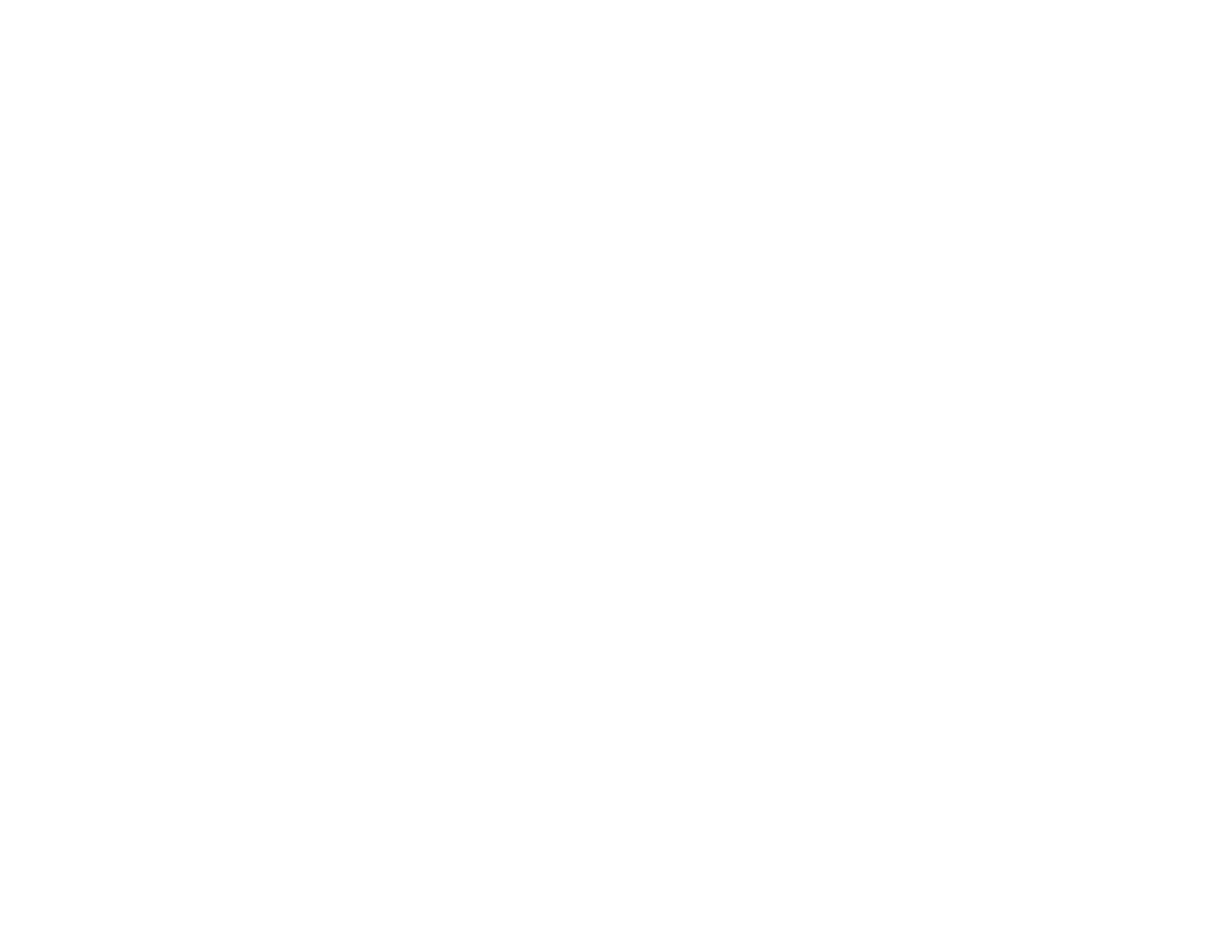
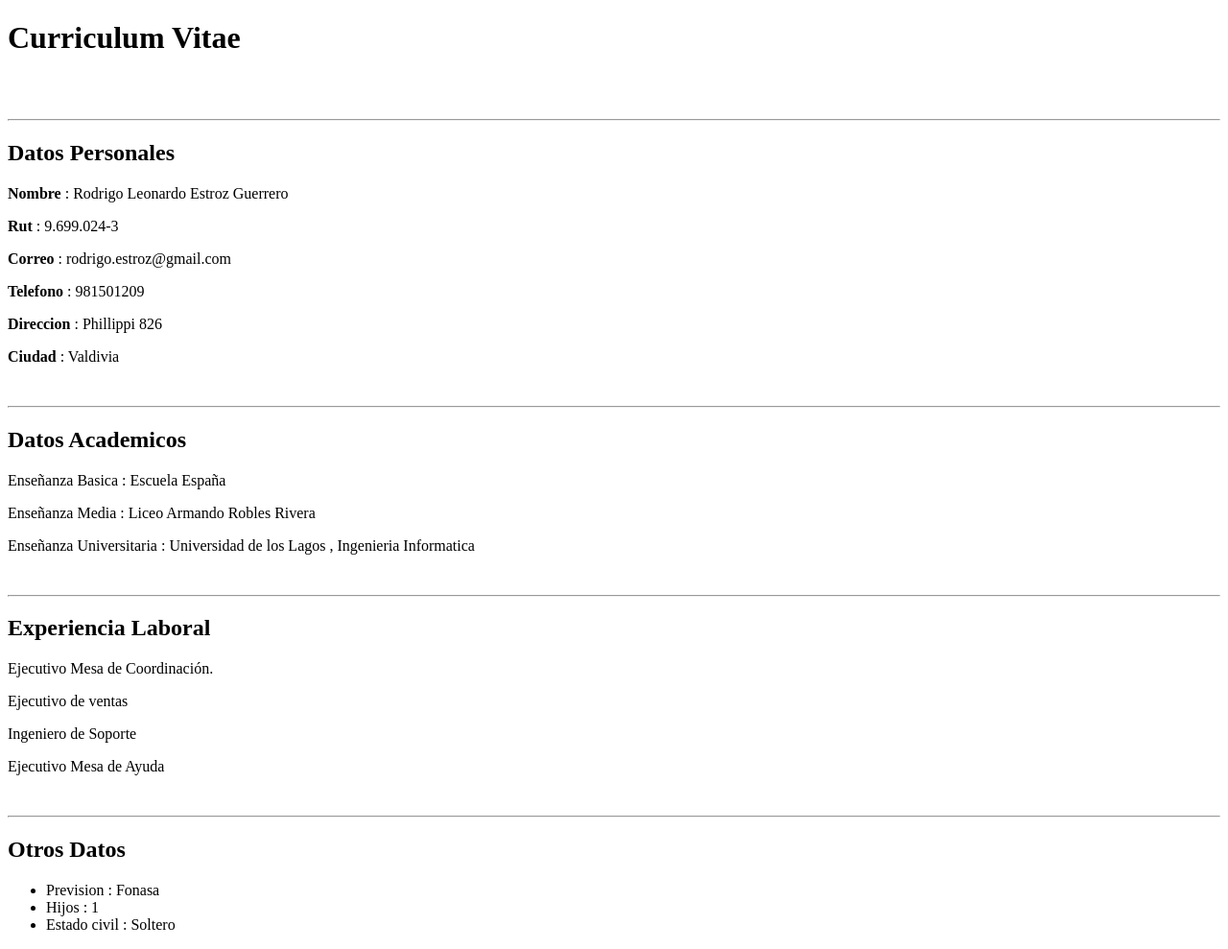
Before and after one commit to Rodrigoleonard79/Curriculum-Vitae, a plain HTML site: page index.html in a window 1280 px wide. Shown: the whole page at 96% size. Before the commit the page ends 800 px from the top, so only its background shows below. Drawn offline with Linux system fonts and the light colour scheme.

Commit message:
se creo curriculum sencillo solo con html como primera practica

```diff
--- a/index.html
+++ b/index.html
@@ -6,6 +6,43 @@
     <title>CV Rodrigo Estroz</title>
 </head>
 <body>
+    <h1>Curriculum Vitae</h1>
+    <br>
+    <br>
+    <hr>
+    <h2>Datos Personales</h2>
+    <p><strong>Nombre</strong>    : Rodrigo Leonardo Estroz Guerrero</p>
+    <p><strong>Rut</strong>       : 9.699.024-3</p>
+    <p><strong>Correo</strong>    : rodrigo.estroz@gmail.com</p>
+    <p><strong>Telefono</strong>  : 981501209</p>
+    <p><strong>Direccion</strong> : Phillippi 826</p>
+    <p><strong>Ciudad</strong>    : Valdivia</p>
+
+    <br>
+    <hr>
+    <h2>Datos Academicos</h2>
+    <p>Enseñanza Basica : Escuela España</p>
+    <p>Enseñanza Media : Liceo Armando Robles Rivera</p>
+    <p>Enseñanza Universitaria : Universidad de los Lagos , Ingenieria Informatica</p>
+
+    <br>
+    <hr>
+    <h2>Experiencia Laboral</h2>
+    <p>Ejecutivo Mesa de Coordinación.</p>
+    <p>Ejecutivo de ventas</p>
+    <p>Ingeniero de Soporte</p>
+    <p>Ejecutivo Mesa de Ayuda</p>
+    <br>
+    <hr>
+
+    <h2>Otros Datos</h2>
+
+    <ul>
+       <li>Prevision : Fonasa</li>
+       <li>Hijos : 1</li>
+       <li>Estado civil : Soltero</li>
+
+    </ul>
 
 </body>
 </html>
```
